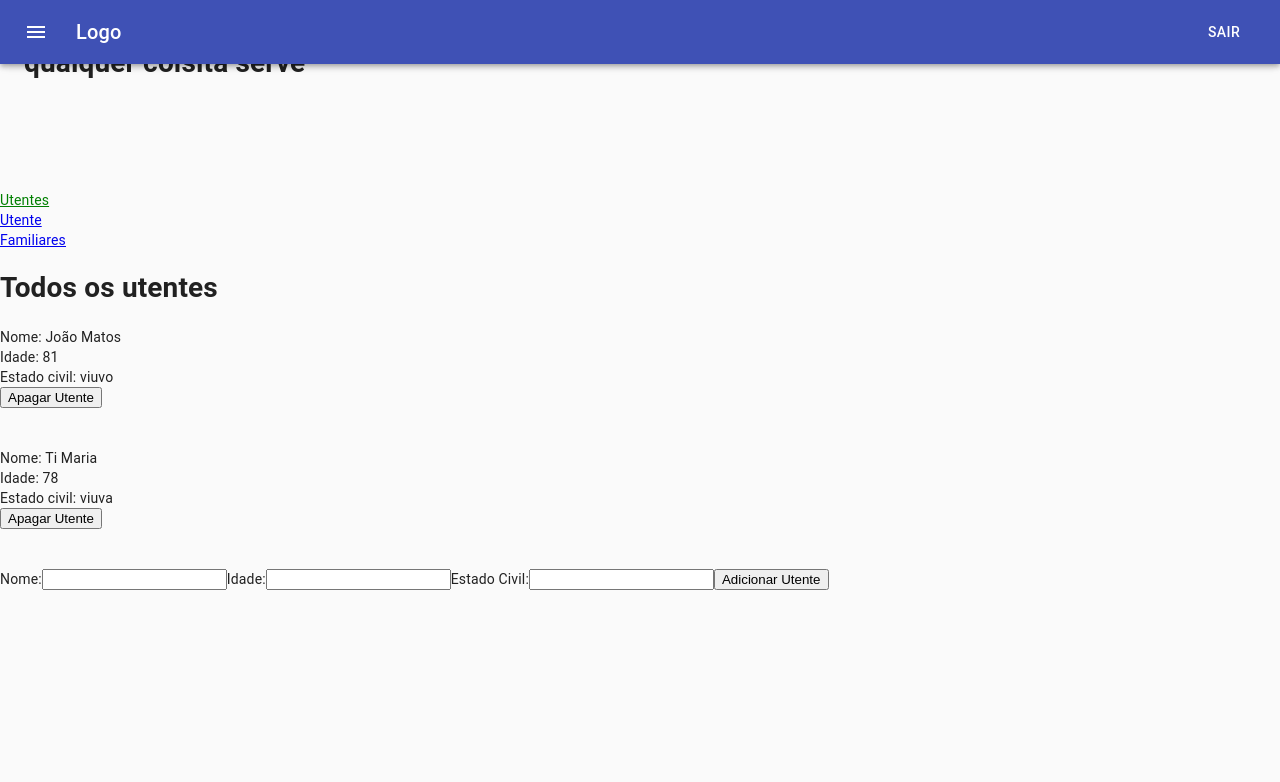
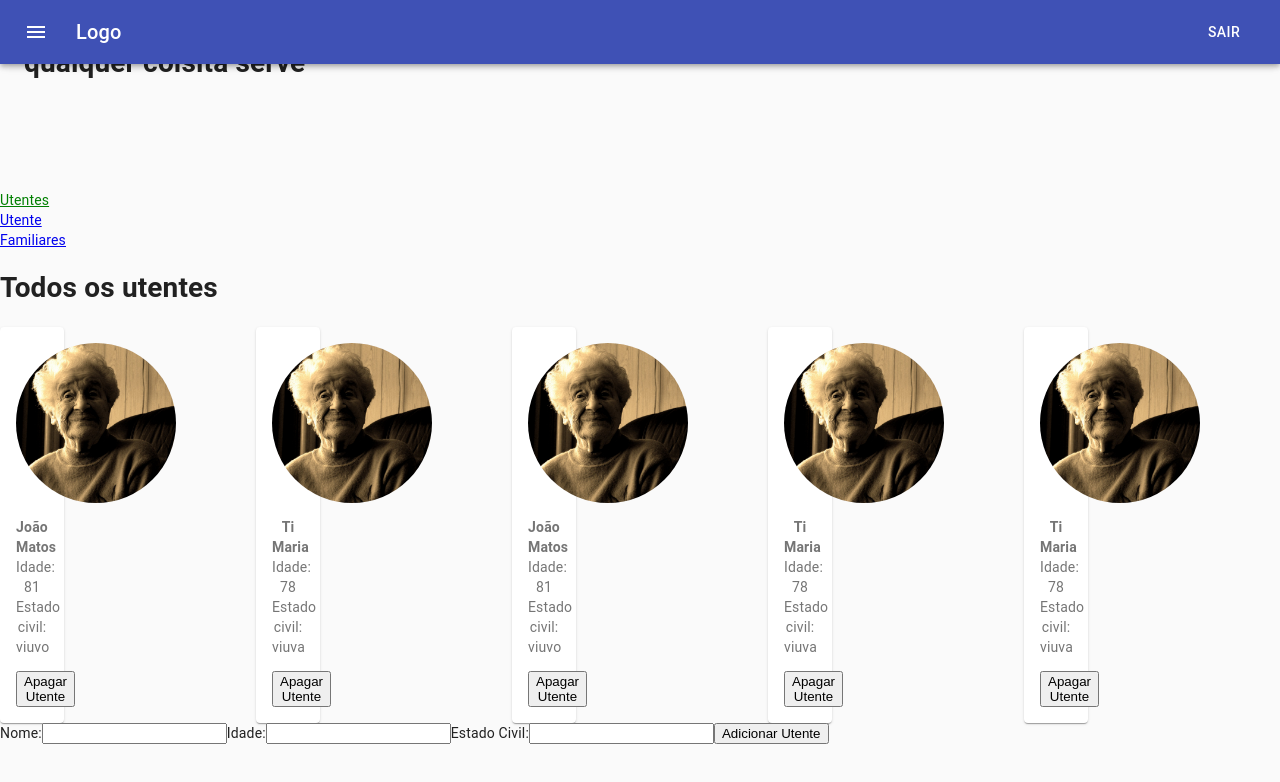
Before and after one commit to RMERCADOR98/Lar-App, a React (Create React App) app in the folder Projeto_Final/react_test/: page /Utentes in a window 1280 px wide. Shown: the top 782 px of the page. Built offline with nearby package versions, Linux system fonts and the light colour scheme; the HTML template or start-up script is replaced by a standard one.

Commit message:
23-04-2020
Problemas
-> Centrar a imagem no paper
-> Corrigir a grid

```diff
--- a/Projeto_Final/react_test/src/Layout/PerfilUtente.js
+++ b/Projeto_Final/react_test/src/Layout/PerfilUtente.js
@@ -1,12 +1,44 @@
 import React from "react";
+import { Avatar, makeStyles, Grid, Paper } from "@material-ui/core";
+
+const useStyles = makeStyles((theme) => ({
+  root: {
+    flexGrow: 1,
+  },
+  gridPaper: {
+    padding: theme.spacing(2),
+    textAlign: "center",
+    justifyContent: "center",
+    alignItems: "center",
+    color: theme.palette.text.secondary,
+  },
+  large: {
+    width: theme.spacing(20),
+    height: theme.spacing(20),
+  },
+}));
 
 const PerfilUtente = ({ utentes, deleteUtente }) => {
+  const classes = useStyles();
   const listaUtentes = utentes.map((utente) => {
     return (
-      <div className="utentes" key={utente.id}>
-        <div>Nome: {utente.nome}</div>
-        <div>Idade: {utente.idade}</div>
-        <div>Estado civil: {utente.eCivil}</div>
+      <div className={classes.root} key={utente.id}>
+        <Grid item xs={3}>
+          <Paper className={classes.gridPaper}>
+            <Avatar
+              variant="circle"
+              className={classes.large}
+              src={process.env.PUBLIC_URL + "img/oldLady.jpg"}
+            />
+            {/* Tive de usar o require pois chamar apenas peça imagem nao resolvia o problema -> StackOverflow*/}
+            <p style={{ textAlign: "center" }}>
+              <b>{utente.nome}</b>
+              <br />
+              Idade: {utente.idade}
+              <br />
+              Estado civil: {utente.eCivil}
+              <br />
+            </p>
             <button
               onClick={() => {
                 deleteUtente(utente.id);
@@ -14,13 +46,26 @@ const PerfilUtente = ({ utentes, deleteUtente }) => {
             >
               Apagar Utente
             </button>
-        <br />
-        <br />
-        <br />
+          </Paper>
+        </Grid>
       </div>
     );
   });
-  return <div className="lista-utente">{listaUtentes}</div>;
+  return (
+    <div className={classes.root}>
+      <Grid
+        container
+        flexWrap="wrap"
+        spacing={0}
+        justifyContent="center"
+        alignContent="center"
+        alignItems="center"
+        direction="row"
+      >
+        {listaUtentes}
+      </Grid>
+    </div>
+  );
 };
 
 export default PerfilUtente;
--- a/Projeto_Final/react_test/src/Layout/Utentes.js
+++ b/Projeto_Final/react_test/src/Layout/Utentes.js
@@ -7,6 +7,9 @@ class Utentes extends Component {
     utentes: [
       { nome: "João Matos", idade: "81", eCivil: "viuvo", id: 1 },
       { nome: "Ti Maria", idade: "78", eCivil: "viuva", id: 2 },
+      { nome: "João Matos", idade: "81", eCivil: "viuvo", id: 3 },
+      { nome: "Ti Maria", idade: "78", eCivil: "viuva", id: 4 },
+      { nome: "Ti Maria", idade: "78", eCivil: "viuva", id: 5 },
     ],
   };
 
```
Also changed, not shown: Projeto_Final/react_test/public/img/oldLady.jpg (added). Lines whose indentation alone changed are shown as unchanged.
